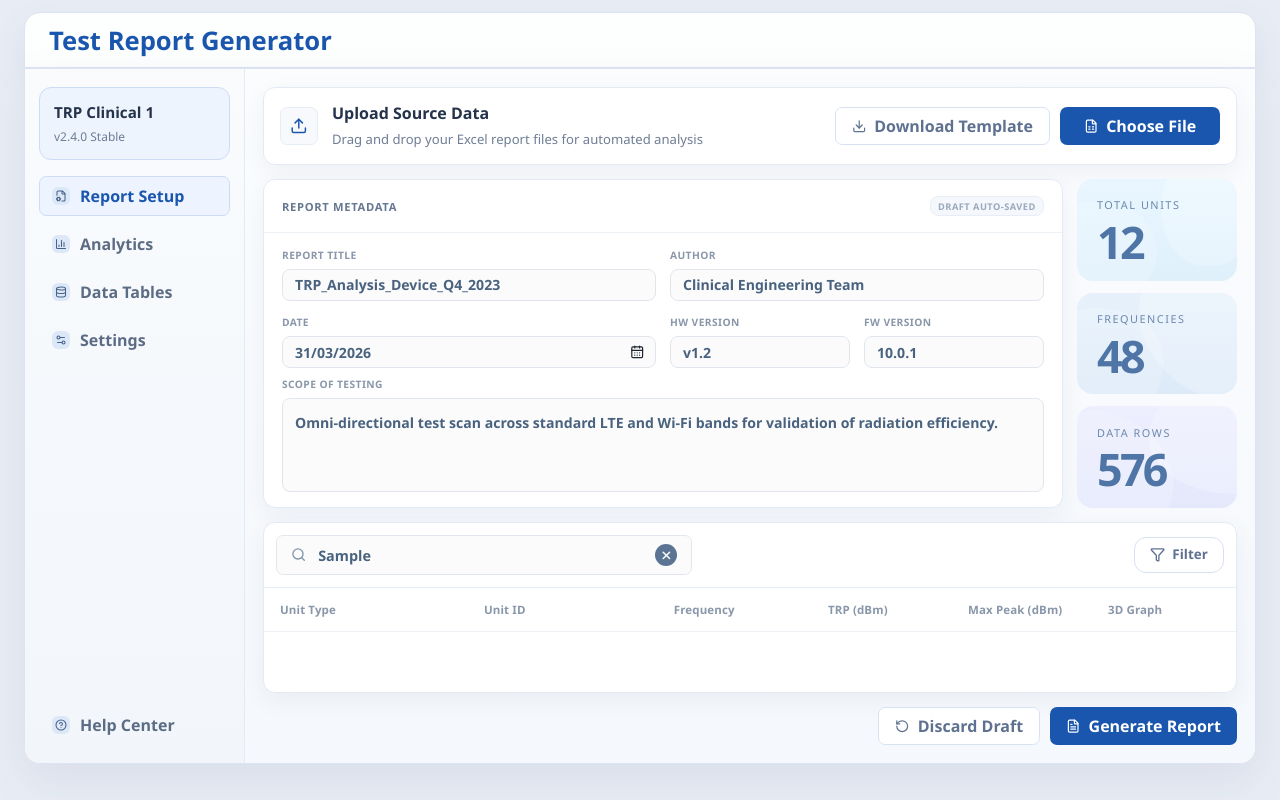
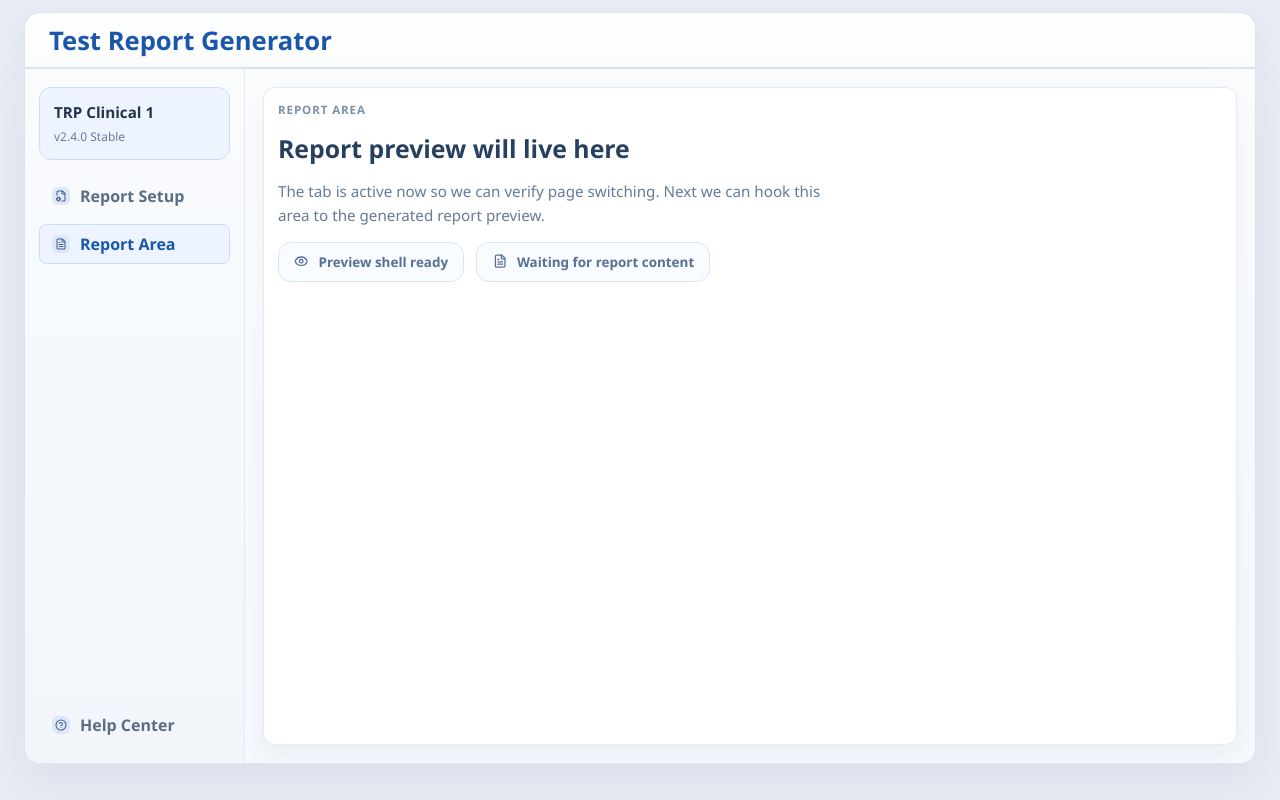
Before and after one commit to YossiAbutbul/ReportGenrator, a React (Vite) app: page / in a window 1280 px wide. Both pictures are taken after typing "Sample" into the empty fields and a click on the button "Generate Report". Built offline with nearby package versions, Linux system fonts and the light colour scheme.

Commit message:
adjust sidebar and structure

```diff
--- a/src/App.css
+++ b/src/App.css
@@ -166,6 +166,16 @@
   background: var(--color-primary-soft);
   border-color: var(--color-primary-border);
   color: var(--color-primary);
+}
+
+.sidebar-nav__item.is-disabled {
+  opacity: 0.48;
+  cursor: not-allowed;
+}
+
+.sidebar-nav__item.is-disabled .sidebar-nav__item-icon {
+  background: #e8eef7;
+  color: #8798b0;
 }
 
 .sidebar-nav__item-icon {
@@ -353,6 +363,68 @@
 .dashboard-footer__button.button--primary {
   background: var(--color-primary);
   color: #ffffff;
+}
+
+.report-area-page {
+  width: 100%;
+  height: 100%;
+  min-height: 0;
+}
+
+.report-area-card {
+  display: grid;
+  align-content: start;
+  gap: var(--space-lg);
+  height: 100%;
+  padding: 1.4rem;
+}
+
+.report-area-card__eyebrow {
+  color: #7c8faa;
+  font-size: 0.72rem;
+  font-weight: 800;
+  letter-spacing: 0.08em;
+  text-transform: uppercase;
+}
+
+.report-area-card h1 {
+  margin: 0;
+  color: #27405f;
+  font-size: 1.55rem;
+}
+
+.report-area-card p {
+  max-width: 36rem;
+  margin: 0;
+  color: #667b98;
+  font-size: 0.95rem;
+  line-height: 1.6;
+}
+
+.report-area-card__actions {
+  display: flex;
+  flex-wrap: wrap;
+  gap: var(--space-md);
+}
+
+.report-area-card__action {
+  display: inline-flex;
+  align-items: center;
+  gap: var(--space-sm);
+  min-height: 2.5rem;
+  padding: 0 0.95rem;
+  border: var(--border-thin) solid #dbe5f2;
+  border-radius: 0.8rem;
+  background: #f8fbff;
+  color: #567192;
+  font-size: 0.84rem;
+  font-weight: 700;
+}
+
+.report-area-card__action svg {
+  width: 0.9rem;
+  height: 0.9rem;
+  stroke-width: 2.1;
 }
 
 .button,
--- a/src/App.tsx
+++ b/src/App.tsx
@@ -1,12 +1,37 @@
 import type { ReactElement } from 'react';
+import { useState } from 'react';
 import './App.css';
 import { AppShell } from './components/layout/AppShell';
-import { TrpDashboardPage } from './pages/TrpDashboardPage';
+import { ReportAreaPage } from './pages/ReportAreaPage';
+import { ReportSetupPage } from './pages/ReportSetupPage';
+import type { AppPage } from './types/navigation';
 
 function App(): ReactElement {
+  const [activePage, setActivePage] = useState<AppPage>('reportSetup');
+  const [canOpenReportArea, setCanOpenReportArea] = useState(false);
+
+  const handleGenerateReport = (): void => {
+    setCanOpenReportArea(true);
+    setActivePage('reportArea');
+  };
+
   return (
-    <AppShell>
-      <TrpDashboardPage />
+    <AppShell
+      activePage={activePage}
+      canOpenReportArea={canOpenReportArea}
+      onNavigate={(page) => {
+        if (page === 'reportArea' && !canOpenReportArea) {
+          return;
+        }
+
+        setActivePage(page);
+      }}
+    >
+      {activePage === 'reportSetup' ? (
+        <ReportSetupPage onGenerateReport={handleGenerateReport} />
+      ) : (
+        <ReportAreaPage />
+      )}
     </AppShell>
   );
 }
--- a/src/components/layout/AppShell.tsx
+++ b/src/components/layout/AppShell.tsx
@@ -1,16 +1,30 @@
 import type { PropsWithChildren, ReactElement } from 'react';
 import { ShellHeader } from './ShellHeader';
-import { SidebarNav, defaultSidebarItems } from './SidebarNav';
+import { SidebarNav } from './SidebarNav';
+import type { AppPage } from '../../types/navigation';
 
-export function AppShell({ children }: PropsWithChildren): ReactElement {
+type AppShellProps = PropsWithChildren<{
+  activePage: AppPage;
+  canOpenReportArea: boolean;
+  onNavigate: (page: AppPage) => void;
+}>;
+
+export function AppShell({
+  children,
+  activePage,
+  canOpenReportArea,
+  onNavigate,
+}: AppShellProps): ReactElement {
   return (
     <div className="app-shell">
       <ShellHeader />
       <div className="app-shell__body">
         <SidebarNav
+          activeItem={activePage}
+          canOpenReportArea={canOpenReportArea}
+          onNavigate={onNavigate}
           productName="TRP Clinical 1"
           versionLabel="v2.4.0 Stable"
-          items={defaultSidebarItems}
           footerLabel="Help Center"
         />
         <main className="app-shell__content">{children}</main>
--- a/src/components/layout/SidebarNav.tsx
+++ b/src/components/layout/SidebarNav.tsx
@@ -1,32 +1,40 @@
 import type { ReactElement } from 'react';
 import type { LucideIcon } from 'lucide-react';
+import type { AppPage } from '../../types/navigation';
 import {
-  BarChart3,
-  Database,
   FileCog,
+  FileText,
   HelpCircle,
-  Settings2,
 } from 'lucide-react';
 
 type NavItem = {
   label: string;
-  active?: boolean;
+  key: AppPage;
   icon: LucideIcon;
 };
 
 type SidebarNavProps = {
+  activeItem: AppPage;
+  canOpenReportArea: boolean;
+  onNavigate: (item: AppPage) => void;
   productName: string;
   versionLabel: string;
-  items: NavItem[];
   footerLabel: string;
 };
 
 export function SidebarNav({
+  activeItem,
+  canOpenReportArea,
+  onNavigate,
   productName,
   versionLabel,
-  items,
   footerLabel,
 }: SidebarNavProps): ReactElement {
+  const items: Array<NavItem & { disabled?: boolean }> = [
+    { key: 'reportSetup', label: 'Report Setup', icon: FileCog },
+    { key: 'reportArea', label: 'Report Area', icon: FileText, disabled: !canOpenReportArea },
+  ];
+
   return (
     <aside className="sidebar-nav">
       <div className="sidebar-nav__top">
@@ -38,9 +46,13 @@ export function SidebarNav({
         <nav className="sidebar-nav__items" aria-label="Primary navigation">
           {items.map((item) => (
             <button
-              key={item.label}
-              className={`sidebar-nav__item${item.active ? ' is-active' : ''}`}
+              key={item.key}
+              className={`sidebar-nav__item${activeItem === item.key ? ' is-active' : ''}${item.disabled ? ' is-disabled' : ''}`}
               type="button"
+              disabled={item.disabled}
+              aria-disabled={item.disabled ? 'true' : undefined}
+              title={item.disabled ? 'Available after report preview is created' : undefined}
+              onClick={() => onNavigate(item.key)}
             >
               <span className="sidebar-nav__item-icon" aria-hidden="true">
                 <item.icon aria-hidden="true" />
@@ -60,10 +72,3 @@ export function SidebarNav({
     </aside>
   );
 }
-
-export const defaultSidebarItems: NavItem[] = [
-  { label: 'Report Setup', active: true, icon: FileCog },
-  { label: 'Analytics', icon: BarChart3 },
-  { label: 'Data Tables', icon: Database },
-  { label: 'Settings', icon: Settings2 },
-];
--- /dev/null
+++ b/src/pages/ReportAreaPage.tsx
@@ -0,0 +1,28 @@
+import type { ReactElement } from 'react';
+import { Eye, FileText } from 'lucide-react';
+
+export function ReportAreaPage(): ReactElement {
+  return (
+    <section className="report-area-page" aria-label="Report area">
+      <article className="panel-card report-area-card">
+        <div className="report-area-card__eyebrow">Report Area</div>
+        <h1>Report preview will live here</h1>
+        <p>
+          The tab is active now so we can verify page switching. Next we can hook this area to the
+          generated report preview.
+        </p>
+
+        <div className="report-area-card__actions">
+          <div className="report-area-card__action">
+            <Eye aria-hidden="true" />
+            <span>Preview shell ready</span>
+          </div>
+          <div className="report-area-card__action">
+            <FileText aria-hidden="true" />
+            <span>Waiting for report content</span>
+          </div>
+        </div>
+      </article>
+    </section>
+  );
+}
--- a/src/pages/TrpDashboardPage.tsx
+++ b/src/pages/ReportSetupPage.tsx
@@ -32,6 +32,10 @@ type FilterSectionProps = {
   className?: string;
   searchValue: string;
   onSearchChange: (value: string) => void;
+};
+
+type TrpDashboardPageProps = {
+  onGenerateReport: () => void;
 };
 
 function SummaryCard({
@@ -126,7 +130,7 @@ function FilterSection({
   );
 }
 
-export function TrpDashboardPage(): ReactElement {
+export function ReportSetupPage({ onGenerateReport }: TrpDashboardPageProps): ReactElement {
   const [metadata, setMetadata] = useState(initialMetadata);
   const [searchQuery, setSearchQuery] = useState('');
   const [isFilterPanelOpen, setIsFilterPanelOpen] = useState(false);
@@ -410,7 +414,11 @@ export function TrpDashboardPage(): ReactElement {
             <RotateCcw aria-hidden="true" />
             Discard Draft
           </button>
-          <button className="button button--primary dashboard-footer__button" type="button">
+          <button
+            className="button button--primary dashboard-footer__button"
+            type="button"
+            onClick={onGenerateReport}
+          >
             <FileText aria-hidden="true" />
             Generate Report
           </button>
--- /dev/null
+++ b/src/types/navigation.ts
@@ -0,0 +1 @@
+export type AppPage = 'reportSetup' | 'reportArea';
```
